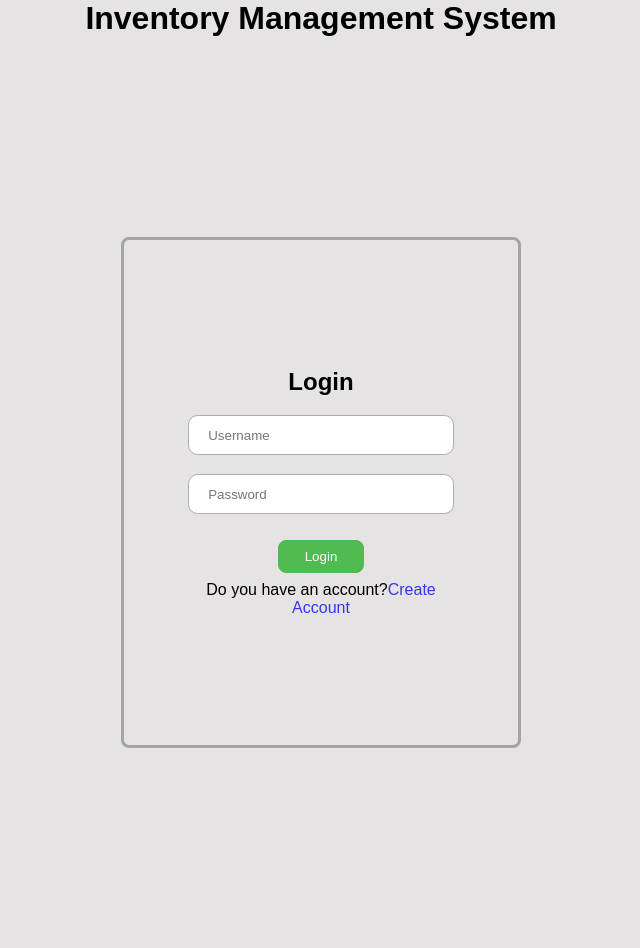
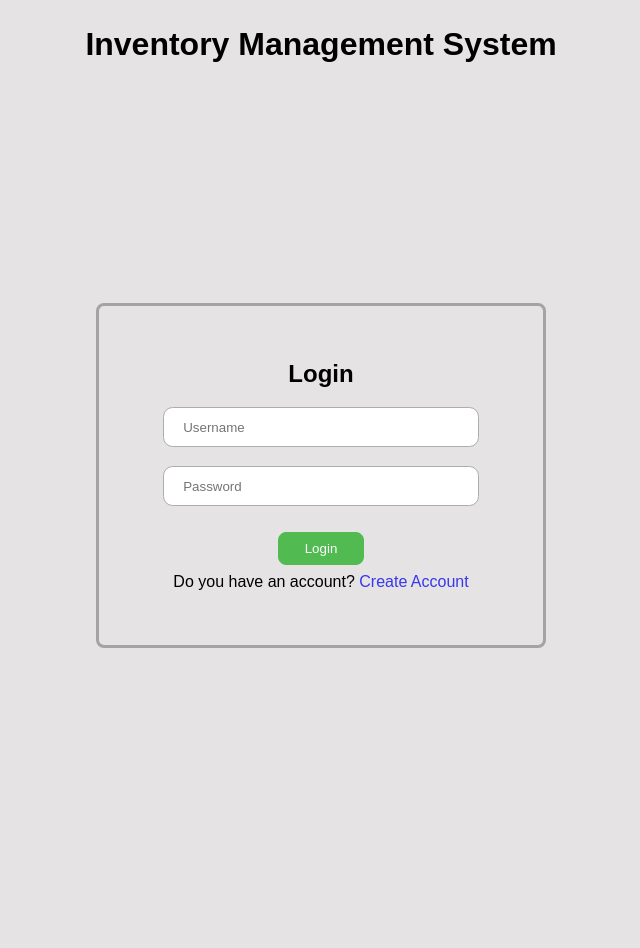
Before and after one commit to rahulrameshm0/Inventory-management-system, a Django app: page / in a window 1280 px wide. Shown: the whole page, without its empty margins (319-959 px from the left). After the commit the page ends 648 px from the top, so only its background shows below. Run offline with Django 5.2, Linux system fonts and the light colour scheme.

Commit message:
css update

```diff
--- a/static/css/login.css
+++ b/static/css/login.css
@@ -11,14 +11,15 @@ body{
 
 h1{
     text-align: center;
+    margin-top: 1.6rem;
 }
 
 .login-section{
     text-align: center;
     border: 3px solid rgb(164, 164, 164);
-    width: 400px;
-    margin: 200px auto;
-    padding: 8rem 4rem;
+    width: 450px;
+    margin: 240px auto;
+    padding: 3.4rem 4rem;
     border-radius: 0.5rem;
 
 }
--- a/templates/login.html
+++ b/templates/login.html
@@ -5,19 +5,19 @@
     <meta charset="UTF-8">
     <meta name="viewport" content="width=device-width, initial-scale=1.0">
     <title>Login</title>
-    <link rel="stylesheet" href="{% static 'css/login.css' %}">
+    <link rel="stylesheet" href="{% static 'css/login.css' %}" type="text/css">
 </head>
 <body>
     <h1>Inventory Management System</h1>
     <section class="login-section">
-        <h2>Login   </h2>
+        <h2>Login</h2>
         <form action="" method="POST">
             {% csrf_token %}
             <input type="text" name="username" id="username" required placeholder="Username"><br>
             <input type="password" name="password" id="password" required placeholder="Password"><br>
             <button type="submit">Login</button>
         </form>
-          <p style="margin-top: 0.5rem;">Do you have an account?<a style="text-decoration: none; color: rgb(55, 55, 236);" href="{% url 'signup' %}">Create Account</a></p>
+          <p style="margin-top: 0.5rem;">Do you have an account? <a style="text-decoration: none; color: rgb(55, 55, 236);" href="{% url 'signup' %}">Create Account</a></p>
 
           {% if messages %}
           {% for message in messages %}
```
Also changed, not shown: inventory_system/settings.py (+2 -6 lines).
